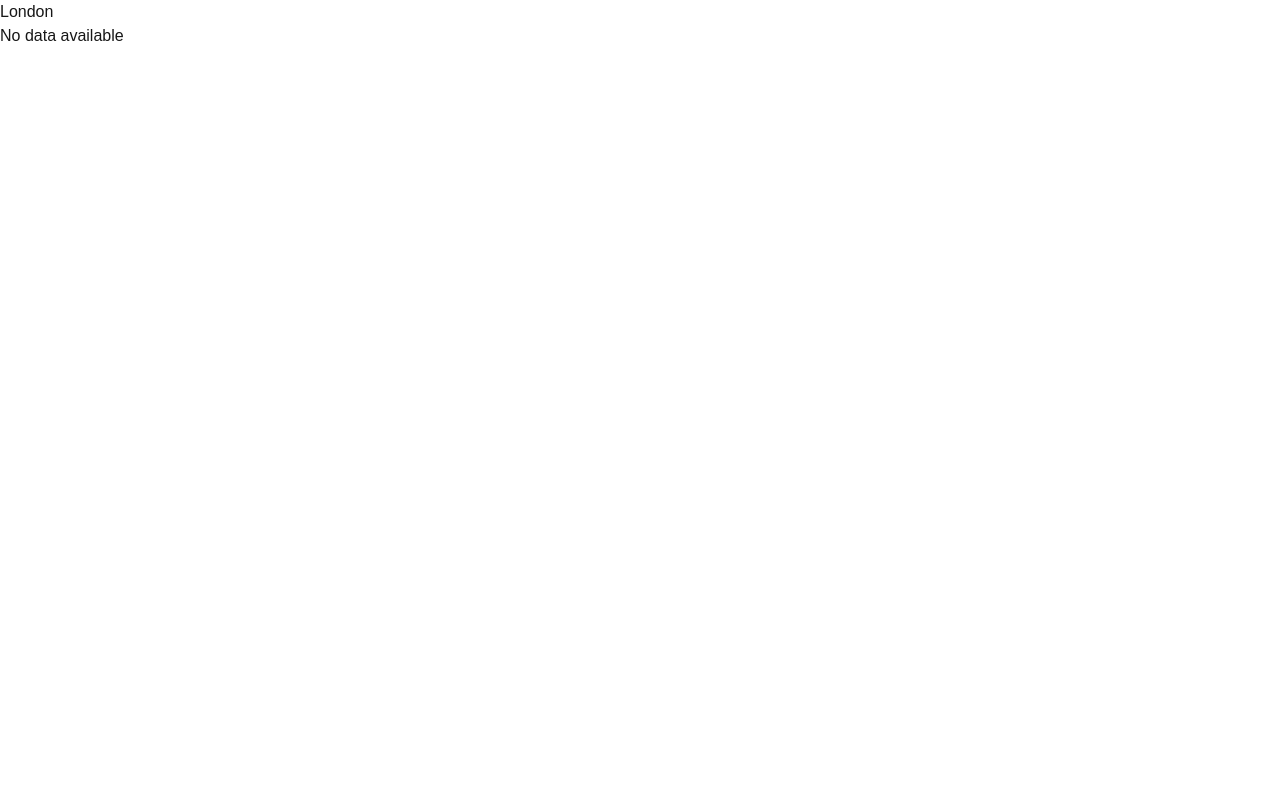
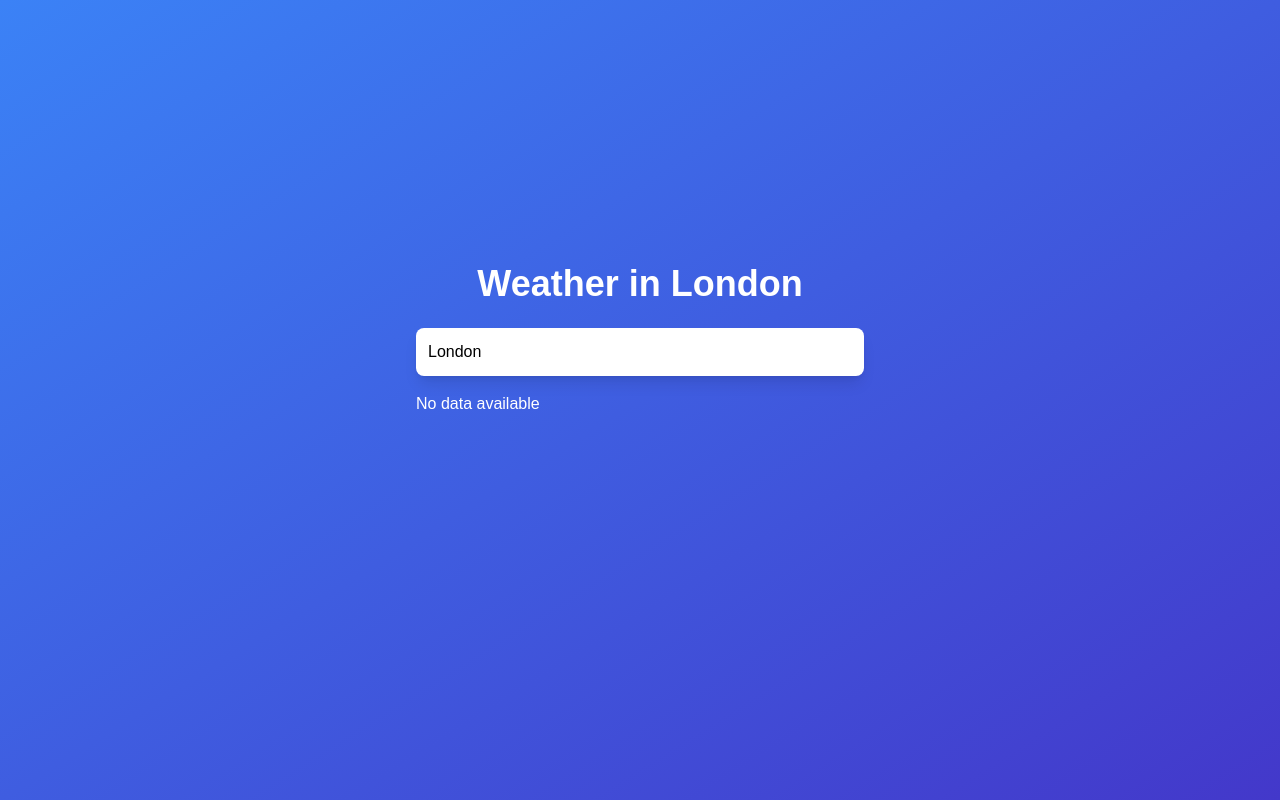
Before and after one commit to smartlightning/weather-forecast, a Next.js app: page /weather in a window 1280 px wide. Built offline with nearby package versions, Linux system fonts and the light colour scheme; no server answers.

Commit message:
Update UI and fix input bugs

```diff
--- a/app/useWeather.ts
+++ b/app/useWeather.ts
@@ -3,12 +3,15 @@ import { useState, useEffect } from 'react'
 const API_URL = 'https://api.openweathermap.org/data/2.5/weather'
 
 const useWeather = (city: string) => {
-  const [weather, setWeather] = useState(null)
+  const [weather, setWeather] = useState<unknown>(null)
   const [loading, setLoading] = useState(true)
 
   useEffect(() => {
+    if (!city) return
+
     const fetchWeather = async () => {
       try {
+        setLoading(true)
         const response = await fetch(
           `${API_URL}?q=${city}&appid=${process.env.NEXT_PUBLIC_OPENWEATHER_API_KEY}&units=metric`
         )
--- a/app/weather/page.tsx
+++ b/app/weather/page.tsx
@@ -1,26 +1,54 @@
 'use client'
 import { useState } from 'react'
 import useWeather from '../useWeather'
-import WeatherDisplay from '../WeatherDisplay'
-
+import WeatherDisplay from './WeatherDisplay'
 
 const Page = () => {
   const [city, setCity] = useState('London')
+  const [inputCity, setInputCity] = useState(city) // Local state for input field
   const { weather, loading } = useWeather(city)
 
   const handleCityChange = (e: React.ChangeEvent<HTMLInputElement>) => {
-    setCity(e.target.value)
+    setInputCity(e.target.value)
+  }
+
+  const updateCity = () => {
+    setCity(inputCity) // Trigger weather fetch
+  }
+
+  const handleBlur = () => {
+    updateCity()
+  }
+
+  const handleKeyDown = (e: React.KeyboardEvent<HTMLInputElement>) => {
+    if (e.key === 'Enter') {
+      updateCity()
+    }
   }
 
   return (
-    <div>
-      <input
-        type="text"
-        value={city}
-        onChange={handleCityChange}
-        placeholder="Enter city"
-      />
-      {loading ? <p>Loading...</p> : <WeatherDisplay weather={weather} />}
+    <div className="min-h-screen flex flex-col justify-center items-center bg-gradient-to-br from-blue-500 to-indigo-700 text-white">
+      <h1 className="text-4xl font-bold mb-6">Weather in {inputCity}</h1>
+      <div
+        className="flex flex-col min-h-52 gap-4 items-center w-full max-w-md"
+      >
+        <input
+          className="w-full p-3 text-black rounded-lg shadow-lg outline-none focus:ring-2 focus:ring-indigo-400 transition-all"
+          type="text"
+          value={inputCity}
+          onChange={handleCityChange}
+          onBlur={handleBlur} // Update city state on blur
+          onKeyDown={handleKeyDown} // Update city state on Enter key
+          placeholder="Enter city"
+        />
+        <div className="w-full">
+          {loading ? (
+            <p className="text-lg font-medium animate-pulse">Loading...</p>
+          ) : (
+            <WeatherDisplay weather={weather} />
+          )}
+        </div>
+      </div>
     </div>
   )
 }
```
Also changed, not shown: app/weather/WeatherDisplay.tsx (renamed from app/WeatherDisplay.tsx).
